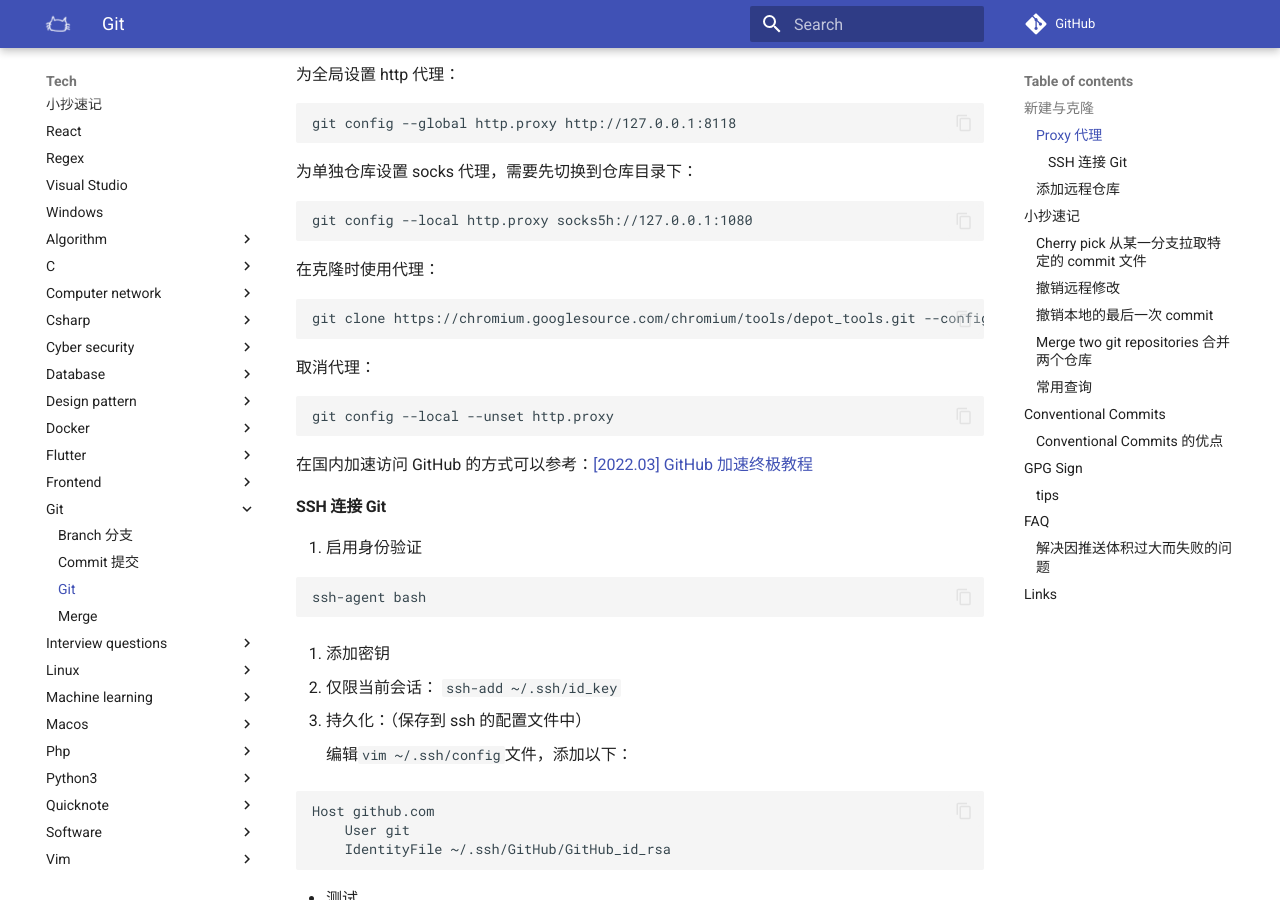
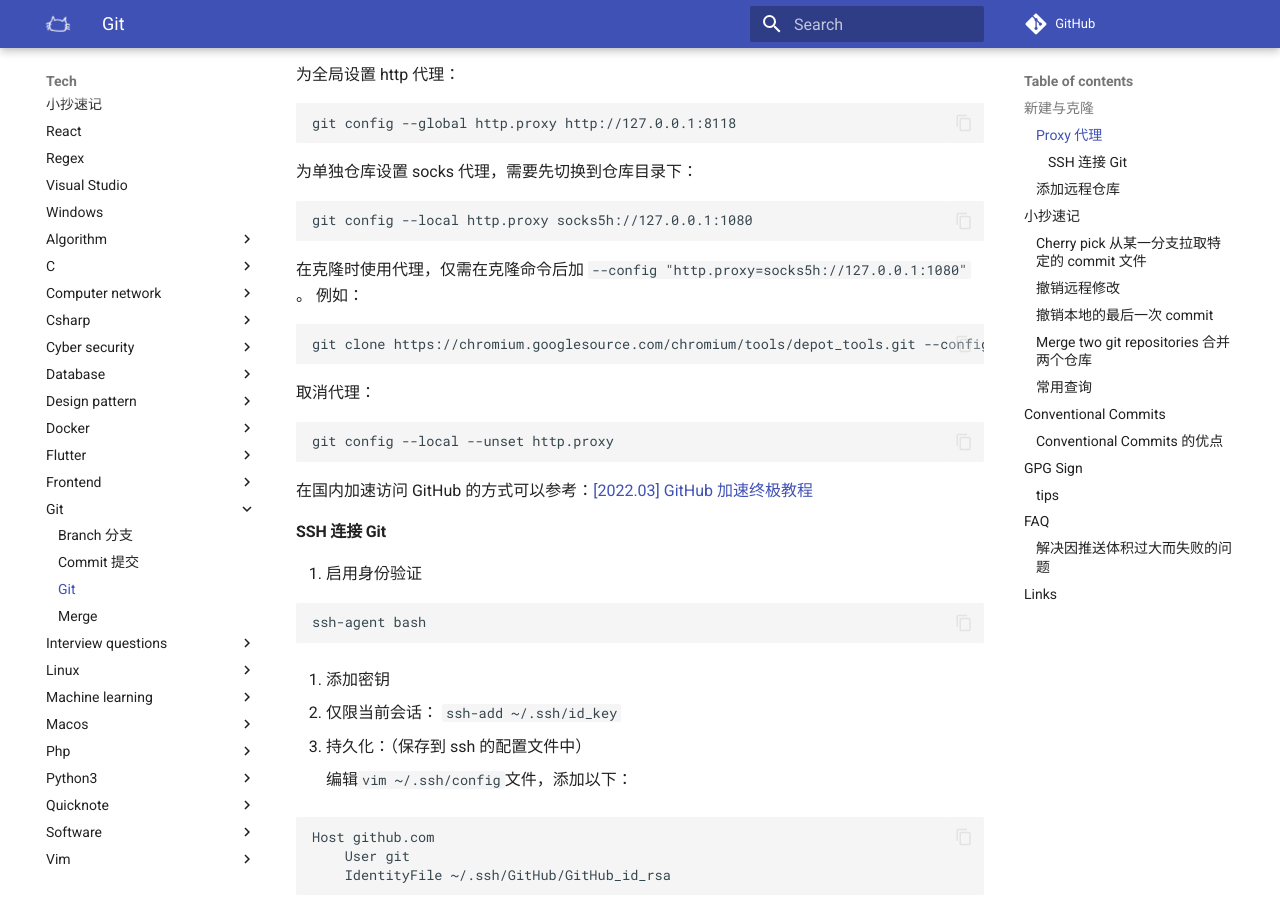
Before and after one commit to luoxufeiyan/wiki.luoxufeiyan.com, an MkDocs documentation site: the page built from docs/tech/git/git.md, in a window 1280 px wide and 900 px high, scrolled down 1242 px. Built offline with MkDocs 1.6.1 and Material for MkDocs 9.7.7, drawn with Linux system fonts in a browser that asks for light colours; comment, search, counter and statistics services are not loaded.

Commit message:
feat: update git

````diff
--- a/docs/tech/git/git.md
+++ b/docs/tech/git/git.md
@@ -44,7 +44,7 @@ git config --global http.proxy http://127.0.0.1:8118
 git config --local http.proxy socks5h://127.0.0.1:1080
 ```
 
-在克隆时使用代理：
+在克隆时使用代理，仅需在克隆命令后加 ` --config "http.proxy=socks5h://127.0.0.1:1080"` 。 例如：
 
 ```shell
 git clone https://chromium.googlesource.com/chromium/tools/depot_tools.git --config "http.proxy=socks5h://127.0.0.1:1080"
````
